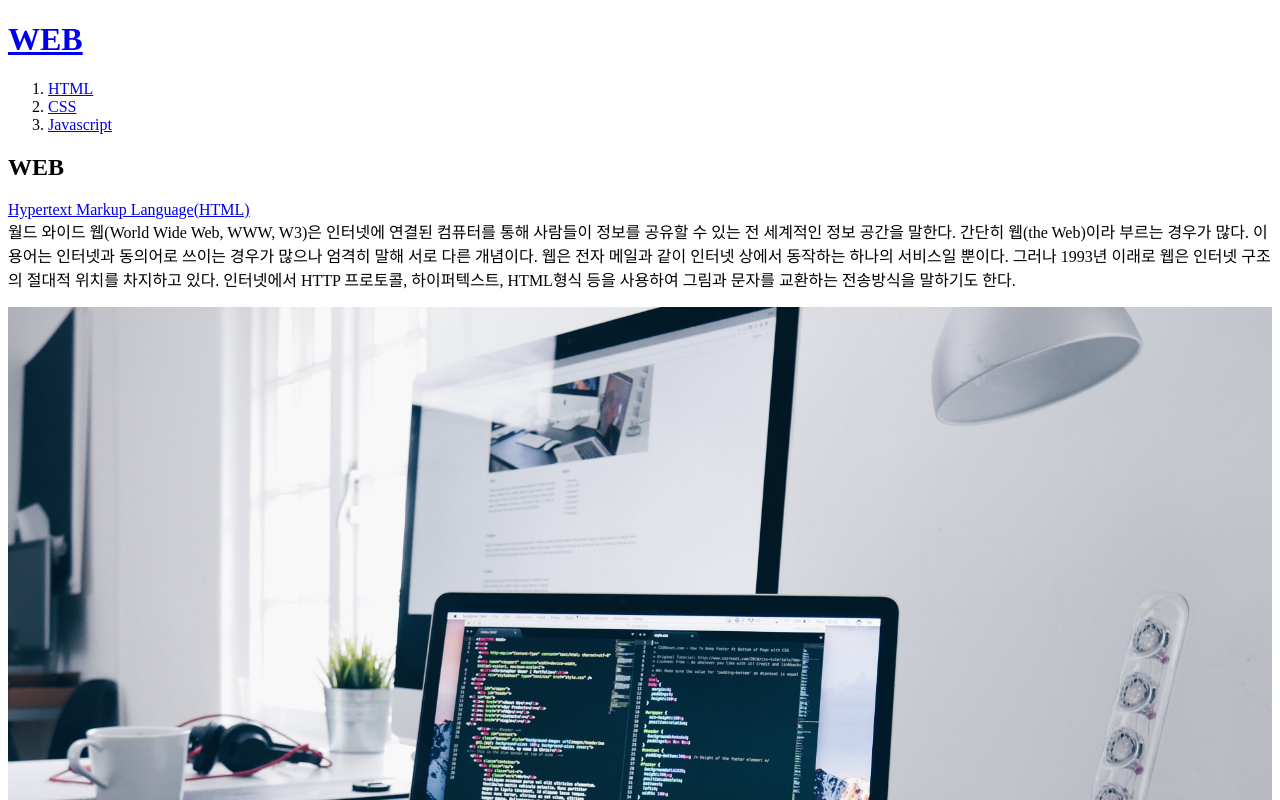
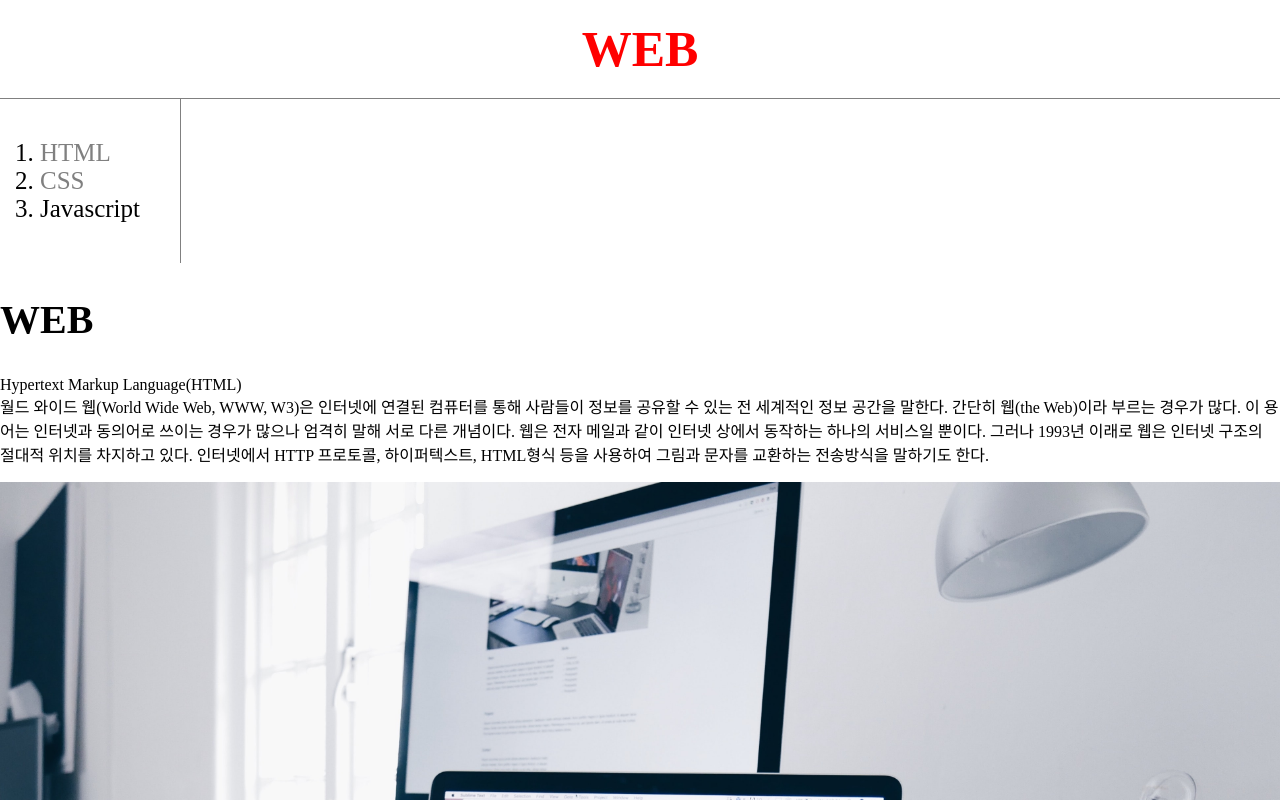
Before and after one commit to ZER0BIN/WEB1, a plain HTML site: page index.html in a window 1280 px wide. Shown: the top 800 px of the page. Drawn offline with Linux system fonts and the light colour scheme.

Commit message:
CSS 스타일 추가
CSS 이모저모

```diff
--- a/index.html
+++ b/index.html
@@ -3,13 +3,47 @@
 <head>
   <title>WEB1 - WEB</title>
   <meta charset="utf-8">
+  <style>
+    body{
+    margin: 0;
+    }
+    a {
+      color: black;
+      text-decoration: none;
+    }
+    #active {
+      color: red;
+    }
+    .saw {
+      color:gray;
+    }
+    h1 {
+      font-size: 50px;
+      text-align: center;
+      border-bottom: 1px solid gray;
+      margin: 0px;
+      padding: 20px;
+    }
+    ol{
+      font-size: 25px;
+      text-align: justify;
+      border-right: 1px solid gray;
+      width: 100px;
+      margin: 0;
+      padding: 40px;
+    }
+    h2{
+      font-size: 40px;
+      text-align: left;
+    }
+  </style>
 </head>
 
 <body>
-  <h1><a href="index.html">WEB</a></h1>
+  <h1><a href="index.html" id="active">WEB</a></h1>
   <ol>
-    <li><a href="1.html">HTML</a></li>
-    <li><a href="2.html">CSS</a></li>
+    <li><a href="1.html" class="saw">HTML</a></li>
+    <li><a href="2.html" class="saw">CSS</a></li>
     <li><a href="3.html">Javascript</a></li>
   </ol>
 
```
Also changed, not shown: 1.html (+19 -1 lines), 2.html (+19 -1 lines), 3.html (+19 -1 lines), box.html (added, +24 -0 lines).
